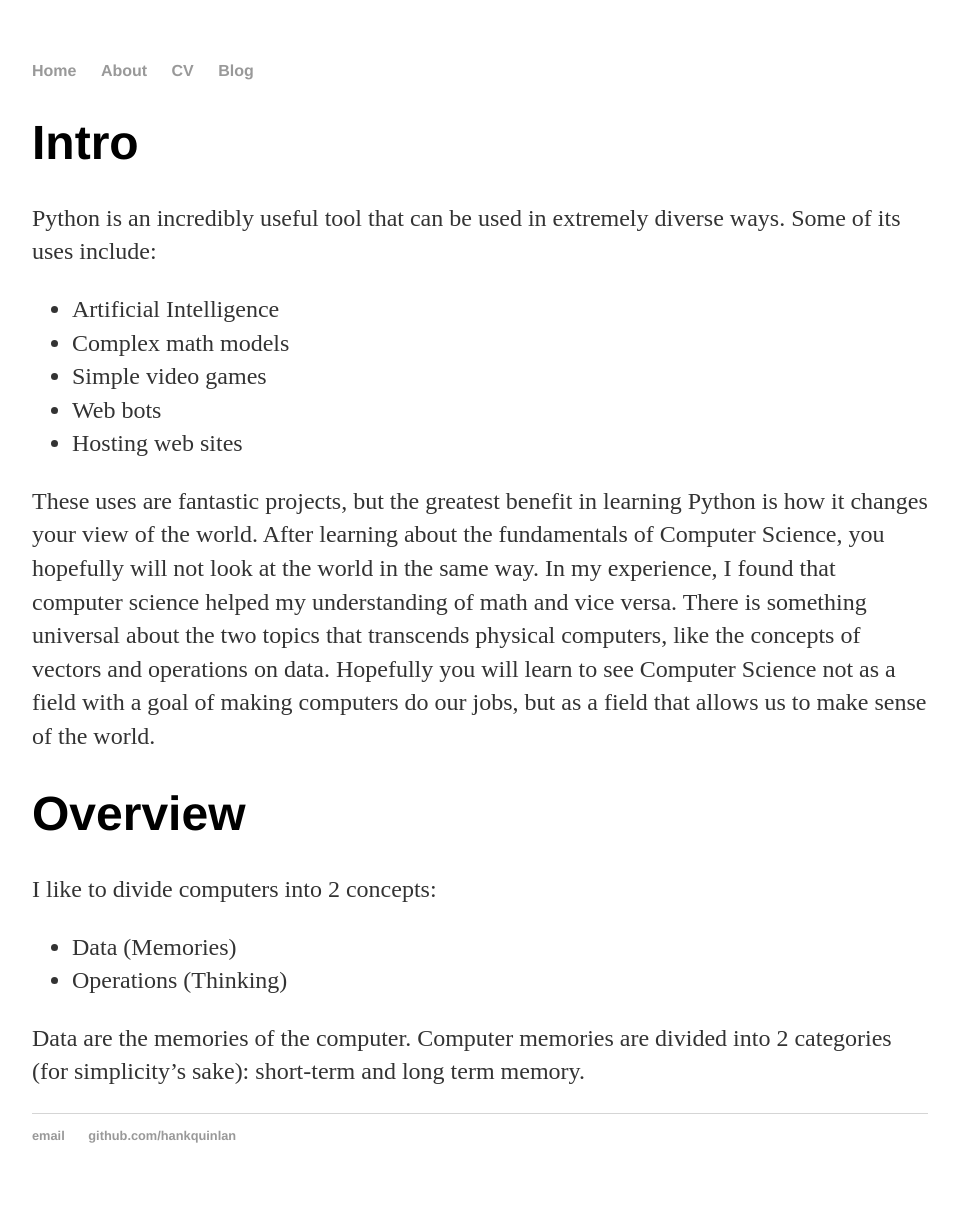
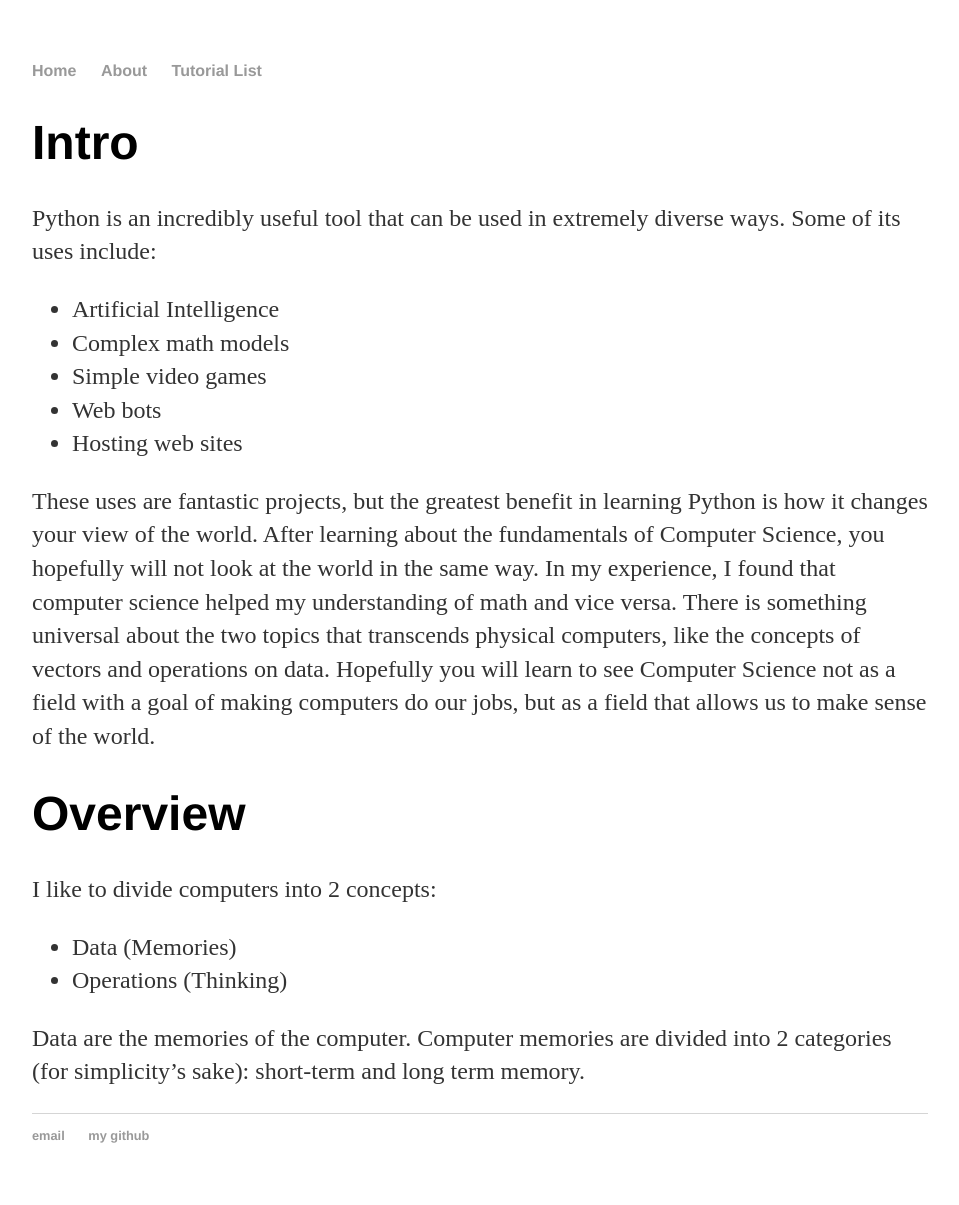
Before and after one commit to Luke-Jacobs/luke-jacobs.github.io, a Jekyll site: the page built from index.md, in a window 1280 px wide. Shown: the whole page, without its empty margins (160-1119 px from the left). Built offline with Jekyll 4.4.1, drawn with Linux system fonts in a browser that asks for light colours.

Commit message:
Update default.html

```diff
--- a/_layouts/default.html
+++ b/_layouts/default.html
@@ -13,8 +13,7 @@
 <ul>
 <li><a href="/">Home</a></li>
 <li><a href="/">About</a></li>
-<li><a href="/">CV</a></li>
-<li><a href="/">Blog</a></li>
+<li><a href="/">Tutorial List</a></li>
 </ul>
     </nav>
 <div class="container">
@@ -25,8 +24,8 @@
 
   <footer>
    <ul>
-   <li><a href="mailto:hankquinlanhub@gmail.com">email</a></li>
-   <li><a href="https://github.com/hankquinlan">github.com/hankquinlan</a></li>
+   <li><a href="mailto:lukedjacobs@yahoo.com">email</a></li>
+   <li><a href="https://github.com/0xa1b2c3">my github</a></li>
    </ul>
   </footer>
   </body>
```
